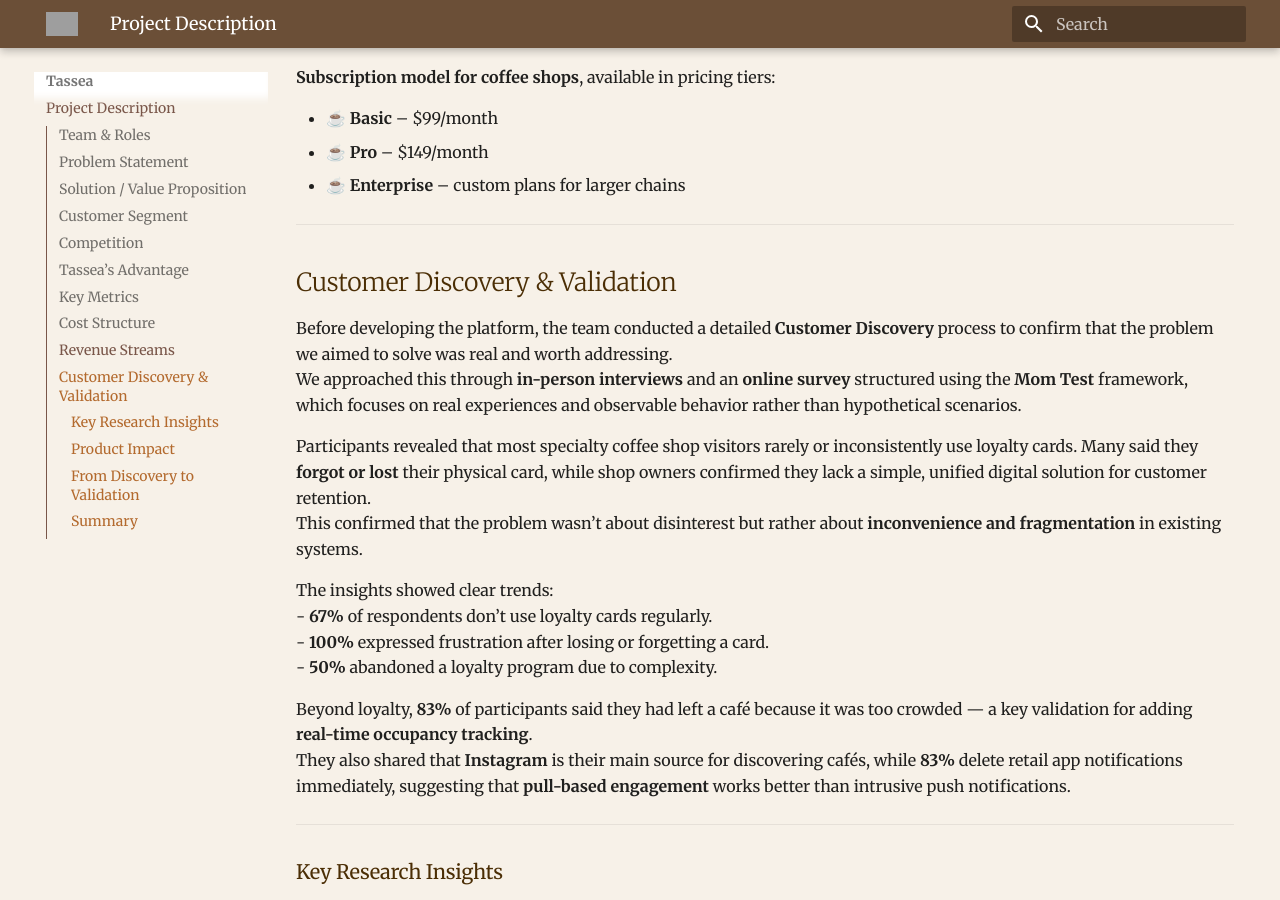
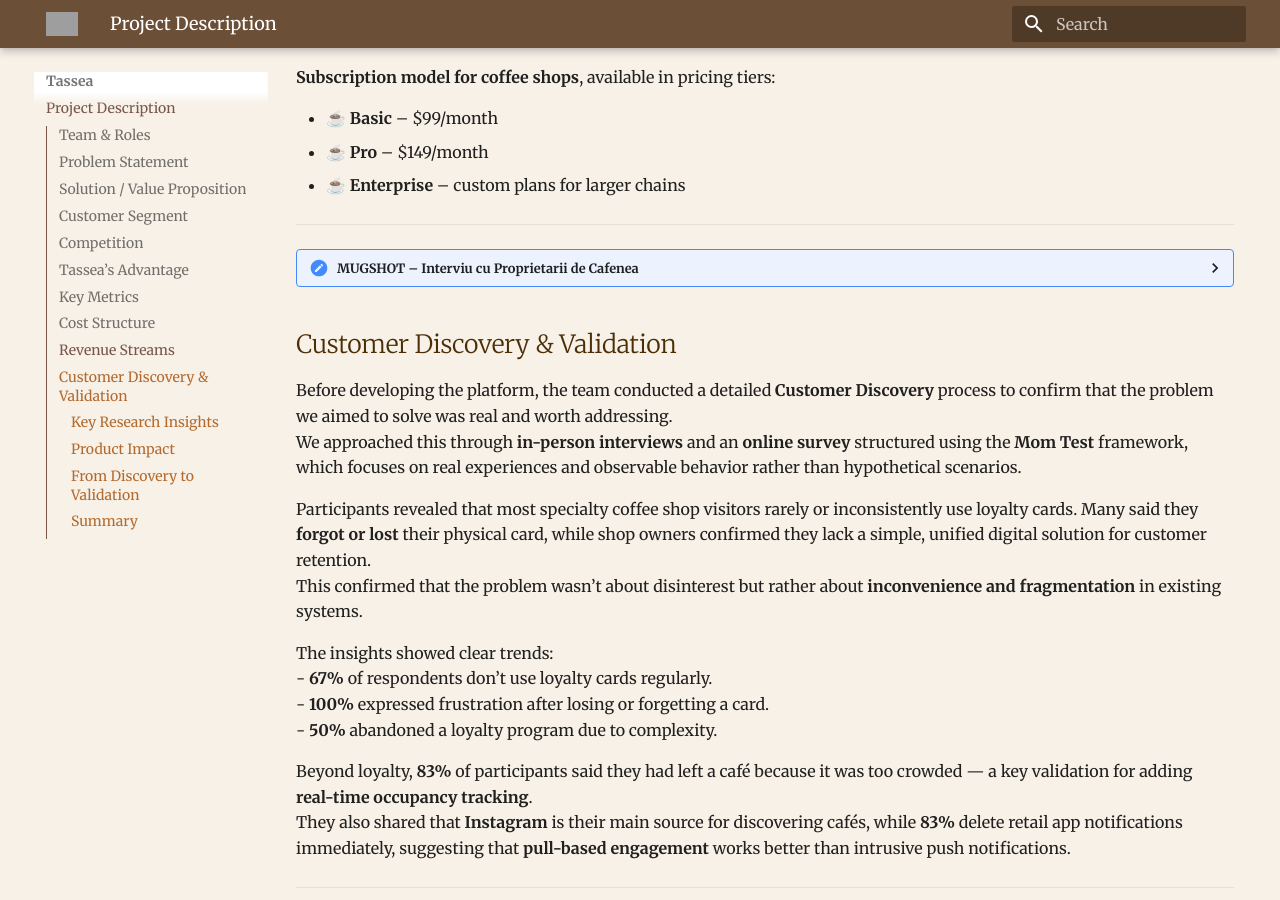
Before and after one commit to ana-almajanu/tassea, an MkDocs documentation site: the page built from docs/index.md, in a window 1280 px wide and 900 px high, scrolled down 3487 px. Built offline with MkDocs 1.6.1 and Material for MkDocs 9.7.7, drawn with Linux system fonts in a browser that asks for light colours; grey boxes are pictures that could not be loaded.

Commit message:
added mugshot

```diff
--- a/docs/index.md
+++ b/docs/index.md
@@ -111,6 +111,34 @@
 
 ---
 
+<details>
+  <summary>MUGSHOT – Interviu cu Proprietarii de Cafenea</summary>
+
+**1. Când vă gândiți la succesul vostru, cât de importantă este retenția clienților față de atragerea de clienți noi?**
+Destul de importantă, deoarece clienții vechi aduc clienți noi, fie prin mijloacele de socializare, fie prin viu grai.
+
+**2. Ați încercat vreodată în trecut un sistem de a răsplăti clienții fideli?**
+Da, fie le oferim reduceri consistente, fie le oferim ceva din partea casei.
+
+**3. Să presupunem că lansați o nouă băutură, schimbați meniul sau organizați un eveniment. Cum anunțați clienții despre asta în momentul de față?**
+Promovăm evenimentele prin social media, în special Instagram, dar și prin promovare offline în cafenea.
+
+**4. Aveți vreo metodă acum prin care să puteți lua legătura direct cu cei mai fideli clienți ai voștri, separat de publicul larg de pe social media?**
+Nu, din păcate, momentan nu.
+
+**5. Ați avut vreodată o situație în care ați fi vrut să știți mai multe despre tipologia clienților voștri (de ex. vârstă, frecvența vizitelor) pentru a lua o decizie de business? Puteți să-mi dați un exemplu?**
+Nu, pentru că în momentul de față este destul de ușor să ne dăm seama cine ne trece pragul și cât de des vin, fiindcă ne aflăm între trei colegii/universități/licee. De obicei, oaspeții de dimineață sunt studenți și elevi, iar cei de seară sunt fie oameni din comunitate, persoane din acest cartier, fie persoane care au auzit de noi și vor să încerce băuturile, în special cocktailurile.
+
+**6. Gestionarea fluxului de clienți și a locurilor disponibile este vreodată o provocare?**
+Nu, pentru că avem locuri oarecum limitate și știm cum să le organizăm în funcție de clienți.
+
+**7. Simțiți că pierdeți clienți în orele de vârf pentru că locația pare plină din exterior sau pentru că timpul de așteptare e prea mare?**
+Nu, nu ne-am confruntat cu această problemă până acum.
+
+</details>
+
+
+
 ## Customer Discovery & Validation
 
 Before developing the platform, the team conducted a detailed **Customer Discovery** process to confirm that the problem we aimed to solve was real and worth addressing.
```
Also changed, not shown: site/index.html, site/search/search_index.json, 1 other file.
